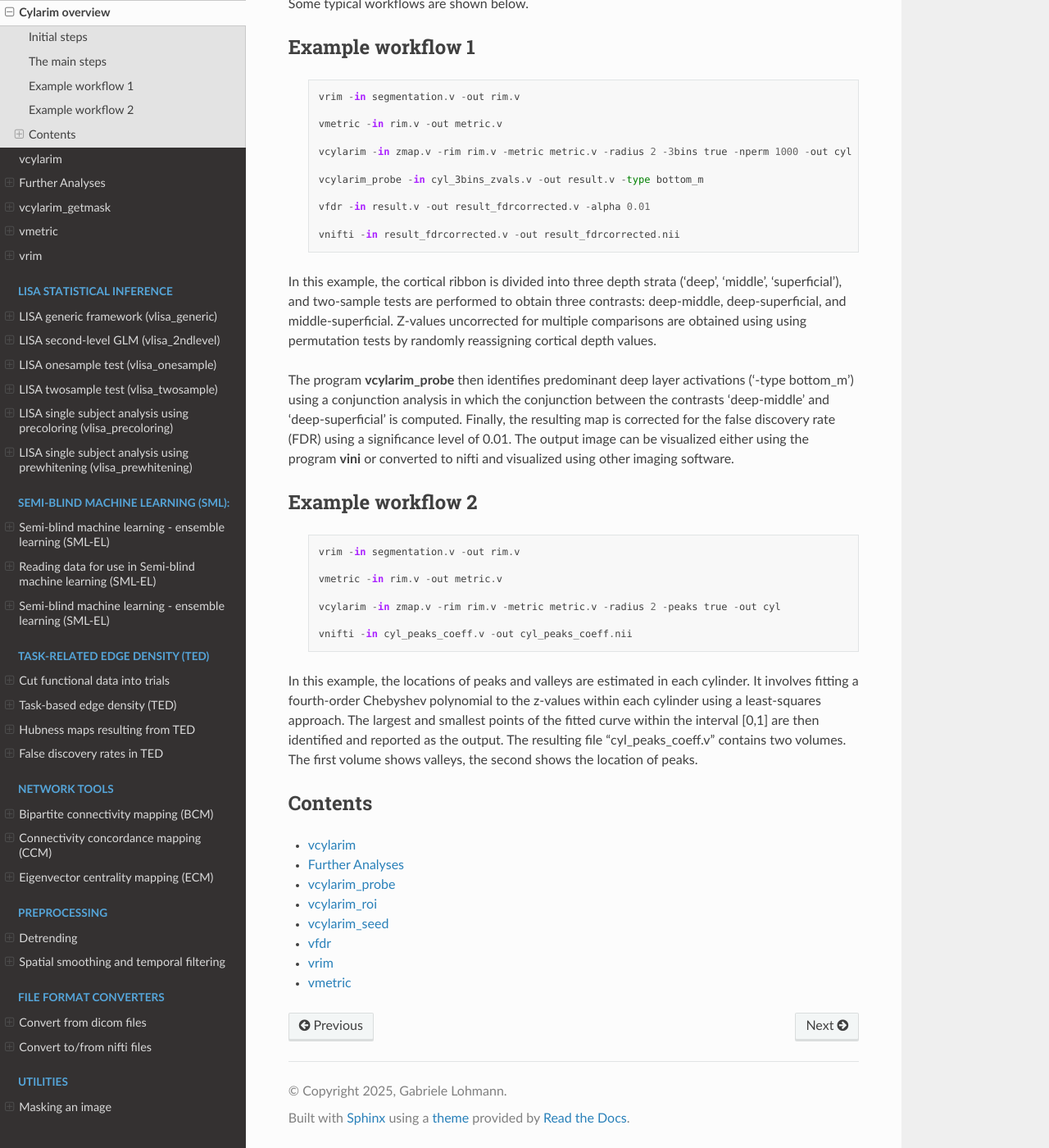
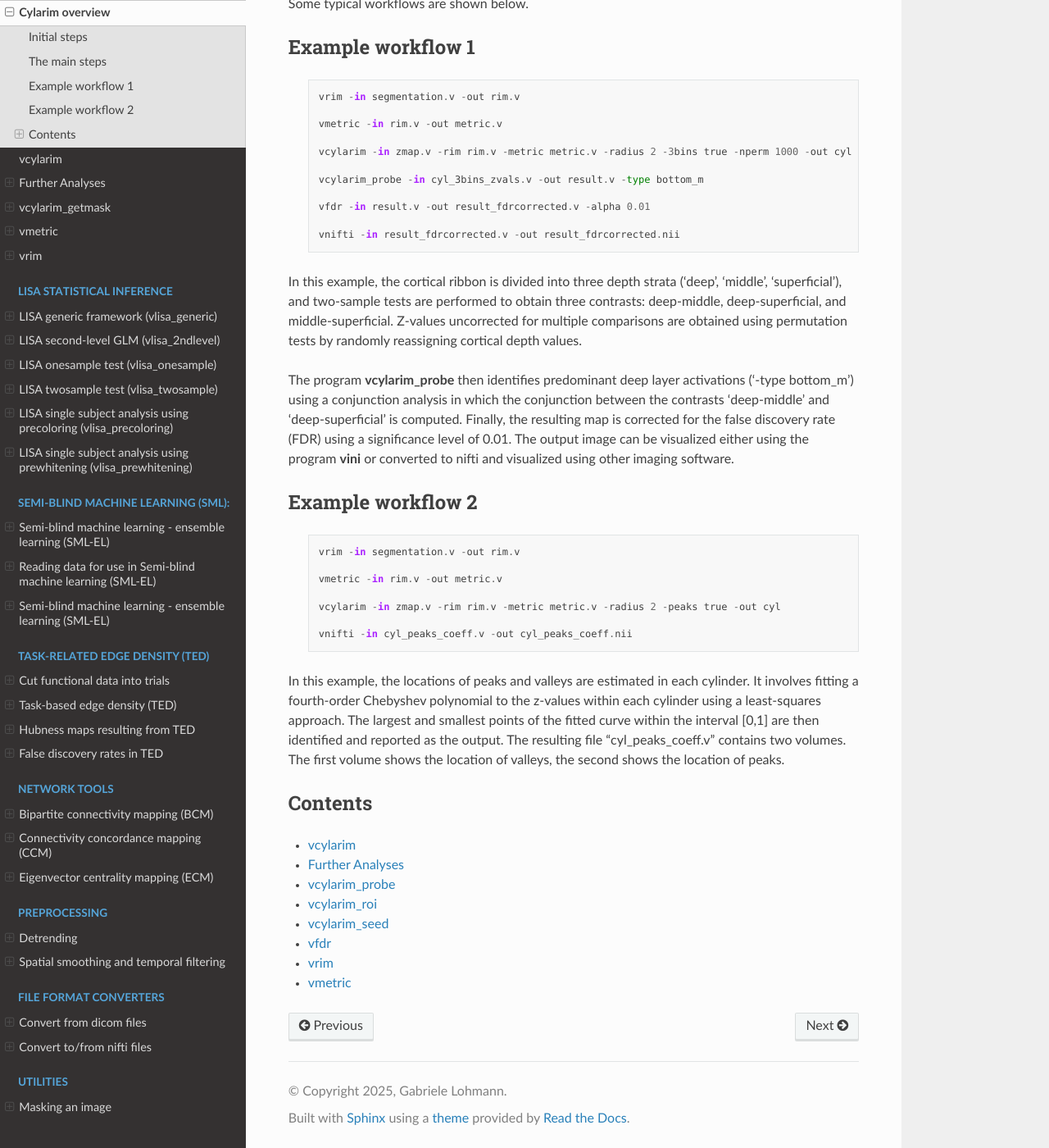
Before and after one commit to lipsia-fmri/lipsia, a Sphinx documentation site: the page built from docs/cylarim/index.rst, in a window 1280 px wide and 1400 px high, scrolled down 1095 px. Shown: the whole window at 82% size. Built offline with Sphinx 7.4.7 and the Read the Docs theme 3.1.0, drawn with Linux system fonts in a browser that asks for light colours; pages that are not in the unit, such as notebooks, are missing from menus.

Commit message:
doc updated

```diff
--- a/docs/cylarim/index.rst
+++ b/docs/cylarim/index.rst
@@ -78,7 +78,7 @@ In this example, the cortical ribbon is divided into three depth strata ('deep',
 and two-sample tests are performed to obtain three contrasts:
 deep-middle, deep-superficial, and middle-superficial.
 Z-values uncorrected for multiple comparisons
-are obtained using using permutation tests by randomly reassigning cortical depth values.
+are obtained using permutation tests by randomly reassigning cortical depth values.
 
 
 The program **vcylarim_probe** then
@@ -116,7 +116,7 @@ using a least-squares approach.
 The largest and smallest points of the fitted curve within the interval [0,1] are then
 identified and reported as the output.
 The resulting file "cyl_peaks_coeff.v" contains two volumes. The first volume
-shows valleys, the second shows the location of peaks.
+shows the location of valleys, the second shows the location of peaks.
 
 
 
```
